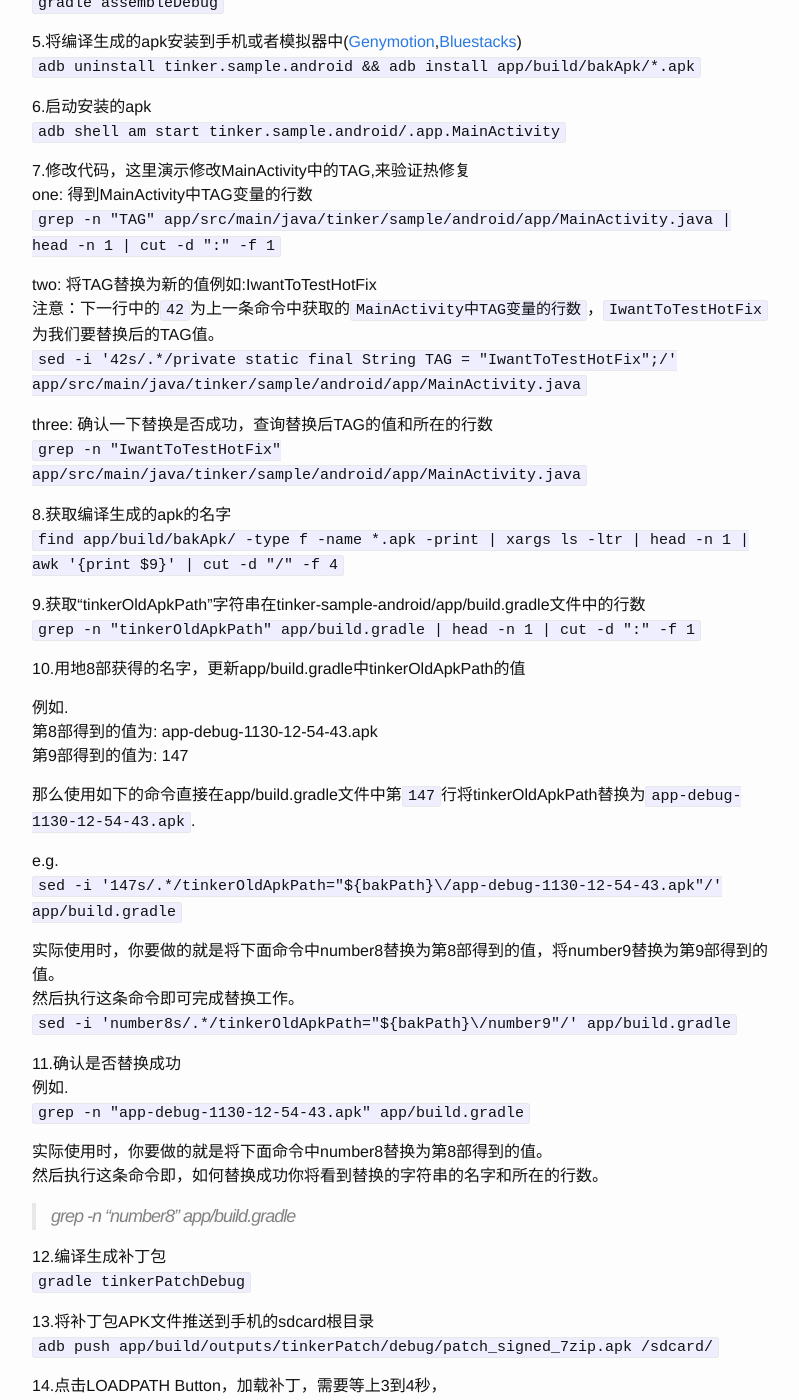
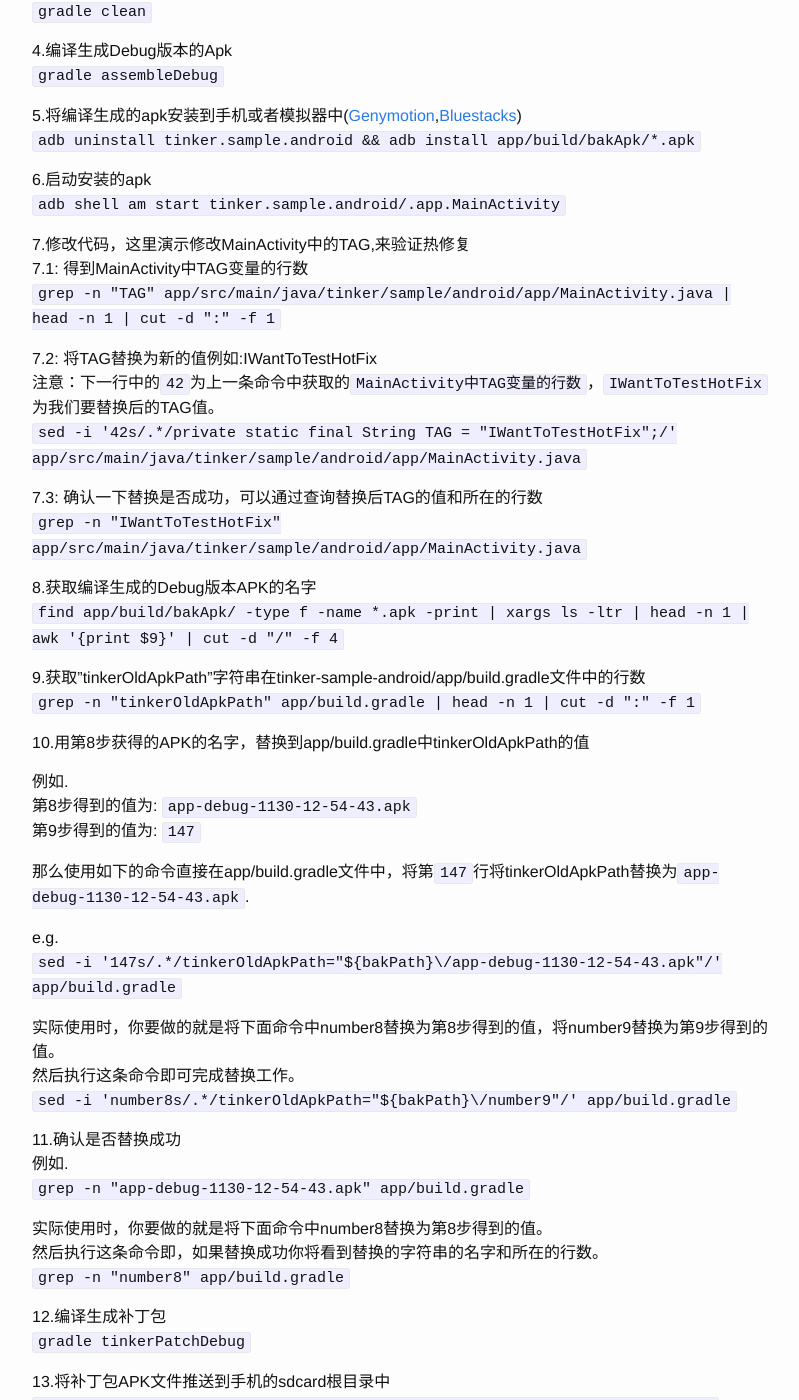
Before and after one commit to androidmalin/androidmalin.github.io, a Jekyll site: the page built from _posts/2016-12-02-tinker-cn.markdown, in a window 1280 px wide and 1400 px high, scrolled down 725 px. Shown: the whole window, without its empty margins (238-1037 px from the left). Built offline with Jekyll 4.4.1, drawn with Linux system fonts in a browser that asks for light colours; some of the changed text lies outside the part shown.

Commit message:
update the tinker cn

```diff
--- a/_posts/2016-12-02-tinker-cn.markdown
+++ b/_posts/2016-12-02-tinker-cn.markdown
@@ -11,13 +11,15 @@ categories: Ma Lin update
 可以使用这个命令查看gradle版本号<br/>
 `gradle --version`<br/>
 
-gradle可以从这个网站下载<br/>
+Gradle可以从这个网站下载<br/>
 [https://services.gradle.org/distributions](https://services.gradle.org/distributions)
 
-确保你配置了`adb`环境变量。如果没有配置，可以参考这篇文章[Linux,Unix下环境变量的配置](http://www.goodmalin.com/ma/lin/update/2016/11/17/adb.html)
+确保你配置了`adb`环境变量。如果没有配置，可以参考这篇文章[Linux,Unix下环境变量的配置](http://www.goodmalin.com/ma/lin/update/2016/11/17/adb.html)<br/>
+可以使用`adb --version`查看是否配置了`adb`环境变量。
 
+本文所有命令均在Ubuntu上调试的，Mac OS上应该都有，Windows上开发的同学可以自行转换为相应的命令<br/>
 本文参考Tinker的官方wiki来写的。<br/>
-[https://github.com/Tencent/tinker/wiki](https://github.com/Tencent/tinker/wiki)<br/>
+[https://github.com/Tencent/tinker/wiki](https://github.com/Tencent/tinker/wiki/Tinker-%E6%8E%A5%E5%85%A5%E6%8C%87%E5%8D%97)<br/>
 
 
 1.从github上下载[tinker](https://github.com/Tencent/tinker)的源码<br/>
@@ -26,10 +28,10 @@ gradle可以从这个网站下载<br/>
 2.切换到tinker-sample-android目录下<br/>
 `cd tinker/tinker-sample-android`
 
-3.下载依赖，第一次运行可能需要很长时间.<br/>
+3.下载依赖，第一次运行可能需要很长时间，因为需要下载一些依赖库.<br/>
 `gradle clean`
 
-4.编译生成debug版本的baseApk<br/>
+4.编译生成Debug版本的Apk<br/>
 `gradle assembleDebug`
 
 5.将编译生成的apk安装到手机或者模拟器中([Genymotion](https://www.genymotion.com/),[Bluestacks](http://www.bluestacks.cn/bdsem_anmnq.html))<br/>
@@ -39,35 +41,36 @@ gradle可以从这个网站下载<br/>
 `adb shell am start tinker.sample.android/.app.MainActivity`
 
 7.修改代码，这里演示修改MainActivity中的TAG,来验证热修复<br/>
-one: 得到MainActivity中TAG变量的行数<br/>
+7.1: 得到MainActivity中TAG变量的行数<br/>
 `grep -n "TAG" app/src/main/java/tinker/sample/android/app/MainActivity.java | head -n 1 | cut -d ":" -f 1`
 
-two: 将TAG替换为新的值例如:IwantToTestHotFix<br/>
-  注意：下一行中的`42`为上一条命令中获取的`MainActivity中TAG变量的行数`，`IwantToTestHotFix`为我们要替换后的TAG值。<br/>
-`sed -i '42s/.*/private static final String TAG = "IwantToTestHotFix";/' app/src/main/java/tinker/sample/android/app/MainActivity.java`
+7.2: 将TAG替换为新的值例如:IWantToTestHotFix<br/>
+  注意：下一行中的`42`为上一条命令中获取的`MainActivity中TAG变量的行数`，`IWantToTestHotFix`为我们要替换后的TAG值。<br/>
+`sed -i '42s/.*/private static final String TAG = "IWantToTestHotFix";/' app/src/main/java/tinker/sample/android/app/MainActivity.java`
 
-three: 确认一下替换是否成功，查询替换后TAG的值和所在的行数<br/>
-`grep -n "IwantToTestHotFix" app/src/main/java/tinker/sample/android/app/MainActivity.java`
+7.3: 确认一下替换是否成功，可以通过查询替换后TAG的值和所在的行数<br/>
+`grep -n "IWantToTestHotFix" app/src/main/java/tinker/sample/android/app/MainActivity.java`
 
 
-8.获取编译生成的apk的名字<br/>
+8.获取编译生成的Debug版本APK的名字<br/>
 `find app/build/bakApk/ -type f -name *.apk -print | xargs ls -ltr | head -n 1 | awk '{print $9}' | cut -d  "/" -f 4`
 
-9.获取“tinkerOldApkPath”字符串在tinker-sample-android/app/build.gradle文件中的行数<br/>
+9.获取"tinkerOldApkPath"字符串在tinker-sample-android/app/build.gradle文件中的行数<br/>
 `grep -n "tinkerOldApkPath" app/build.gradle | head -n 1 | cut -d  ":" -f 1`
 
-10.用地8部获得的名字，更新app/build.gradle中tinkerOldApkPath的值<br/>
+10.用第8步获得的APK的名字，替换到app/build.gradle中tinkerOldApkPath的值<br/>
 
 例如. <br/>
-第8部得到的值为: app-debug-1130-12-54-43.apk<br/>
-第9部得到的值为: 147<br/>
+第8步得到的值为: `app-debug-1130-12-54-43.apk`<br/>
+第9步得到的值为: `147`<br/>
 
-那么使用如下的命令直接在app/build.gradle文件中第`147`行将tinkerOldApkPath替换为`app-debug-1130-12-54-43.apk`.<br/>
+那么使用如下的命令直接在app/build.gradle文件中，将第`147`行将tinkerOldApkPath替换为`app-debug-1130-12-54-43.apk`.<br/>
 
 e.g.<br/>
 `sed -i '147s/.*/tinkerOldApkPath="${bakPath}\/app-debug-1130-12-54-43.apk"/' app/build.gradle`<br/>
 
-实际使用时，你要做的就是将下面命令中number8替换为第8部得到的值，将number9替换为第9部得到的值。<br/>然后执行这条命令即可完成替换工作。<br/>
+实际使用时，你要做的就是将下面命令中number8替换为第8步得到的值，将number9替换为第9步得到的值。<br/>
+然后执行这条命令即可完成替换工作。<br/>
 `sed -i 'number8s/.*/tinkerOldApkPath="${bakPath}\/number9"/' app/build.gradle`<br/>
 
 
@@ -75,22 +78,22 @@ e.g.<br/>
 例如.<br/>
 `grep -n "app-debug-1130-12-54-43.apk" app/build.gradle`
 
-实际使用时，你要做的就是将下面命令中number8替换为第8部得到的值。<br/>
-然后执行这条命令即，如何替换成功你将看到替换的字符串的名字和所在的行数。
->grep -n "number8" app/build.gradle<br/>
+实际使用时，你要做的就是将下面命令中number8替换为第8步得到的值。<br/>
+然后执行这条命令即，如果替换成功你将看到替换的字符串的名字和所在的行数。<br/>
+`grep -n "number8" app/build.gradle`<br/>
 
 12.编译生成补丁包<br/>
 `gradle tinkerPatchDebug`
 
 
-13.将补丁包APK文件推送到手机的sdcard根目录<br/>
+13.将补丁包APK文件推送到手机的sdcard根目录中<br/>
 `adb push app/build/outputs/tinkerPatch/debug/patch_signed_7zip.apk /sdcard/`
 
 14.点击LOADPATH Button，加载补丁，需要等上3到4秒，<br/>
 如果加载成功，你将可以看到一个Toast `patch success,please restart process`.<br/>
 
 
-15.重启apk,或者杀死该应用进程，你可以点击KILL SELF或者使用如下的命令<br/>
+15.然后，就可以重启apk,锁屏或者杀死该应用进程，你可以点击KILL SELF或者使用如下的命令<br/>
 `adb shell am force-stop tinker.sample.android && adb shell am start tinker.sample.android/.app.MainActivity`
 
 
@@ -98,6 +101,6 @@ e.g.<br/>
 弹出的Dialog的第一行显示[path is loaded]
 
 同时，你可以查看自己修改的TAG是否生效。使用如下的命令过滤Log的TAG即可。<br/>
-这里的TAG就是第7部修改的TAG。<br/>
-`adb logcat | grep IwantToTestHotFix`<br/>
-如果执行上个命令看到了TAG为`IwantToTestHotFix`的Log，祝贺你热修复成功了<br/>
+这里的TAG就是第7步修改的TAG。<br/>
+`adb logcat | grep IWantToTestHotFix`<br/>
+如果执行上个命令看到了TAG为`IWantToTestHotFix`的Log，祝贺你热修复成功了<br/>
```
